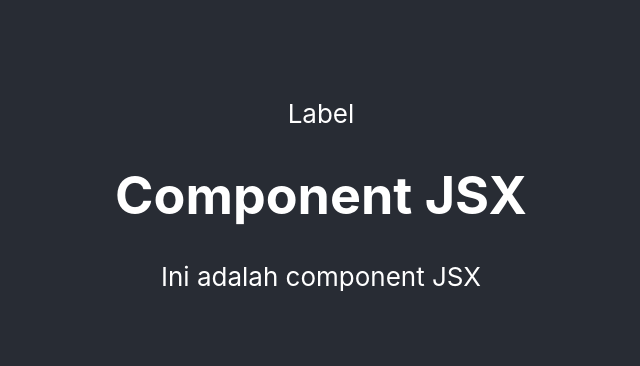
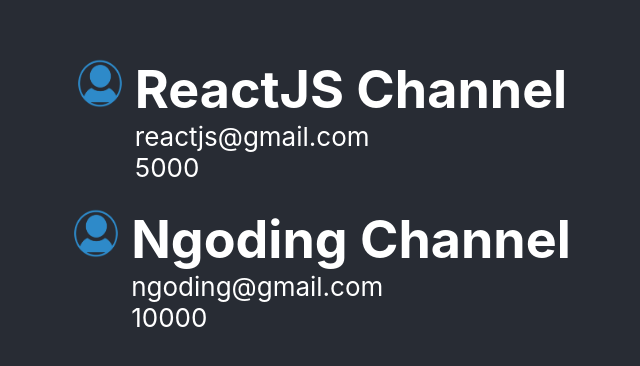
Before and after one commit to isti20/learn-reactjs, a React (Create React App) app: page / in a window 1280 px wide. Shown: the part 192-558 px from the top of the page, without its empty margins (319-959 px from the left). Built offline with nearby package versions, Linux system fonts and the light colour scheme.

Commit message:
Props in Class Component

```diff
--- a/src/App.css
+++ b/src/App.css
@@ -18,7 +18,8 @@
   min-height: 100vh;
   display: flex;
   flex-direction: column;
-  align-items: center;
+  align-items: flex-start;
+  place-items: center;
   justify-content: center;
   font-size: calc(10px + 2vmin);
   color: white;
--- a/src/App.js
+++ b/src/App.js
@@ -2,14 +2,20 @@ import './App.css';
 import FComponent from './components/component/FunctionalComponent';
 import CComponent from './components/component/ClassComponent';
 import ComponentJSX from './components/component/Component';
+import UserClass from './components/props/UserClass';
 
 function App() {
+  const name = "Ngoding Channel"
+  const email = "ngoding@gmail.com"
+  const pengikut = 10000
   return (
     <div className="App">
       <header className="App-header">
+        <UserClass name="ReactJS Channel" email="reactjs@gmail.com" subscriber={5000}/>
+        <UserClass name={name} email={email} subscriber={pengikut}/>
+        {/* <ComponentJSX /> */}
+        {/* <CComponent /> */}
         {/* <FComponent /> */}
-        {/* <CComponent /> */}
-        <ComponentJSX />
       </header>
     </div>
   );
--- /dev/null
+++ b/src/components/props/UserClass.jsx
@@ -0,0 +1,27 @@
+import React, { Component } from 'react';
+import UserImage from '../assets/image/user.png';
+
+class UserClass extends Component {
+    render() {
+        const {name, email, subscriber} = this.props
+
+        return(
+            <div style={{
+                display: "grid",
+                gap: 10,
+                gridTemplateColumns: "50px 1fr",
+                marginBottom: 25
+            }}
+            >
+                <img src={UserImage} alt="User avatar" style={{height:50, width:50}} />
+                <div>
+                    <h1 style={{margin:0, textAlign:"left"}}>{name}</h1>
+                    <p style={{margin:0, textAlign:"left"}}>{email}</p>
+                    <p style={{margin:0, textAlign:"left"}}>{subscriber}</p>
+                </div>
+            </div>
+        )
+    }
+}
+
+export default UserClass
```
Also changed, not shown: src/components/assets/image/user.png (added).
